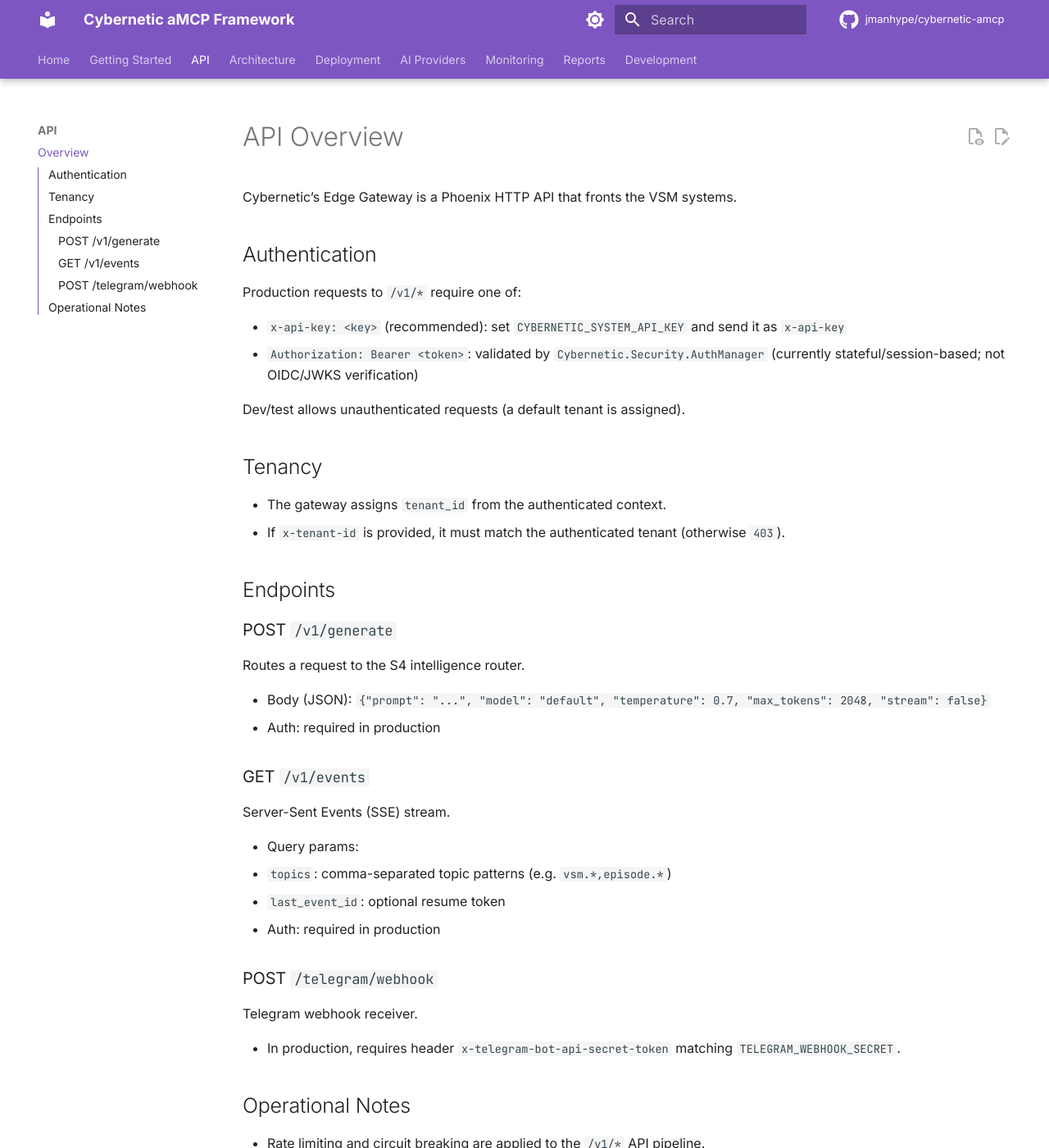
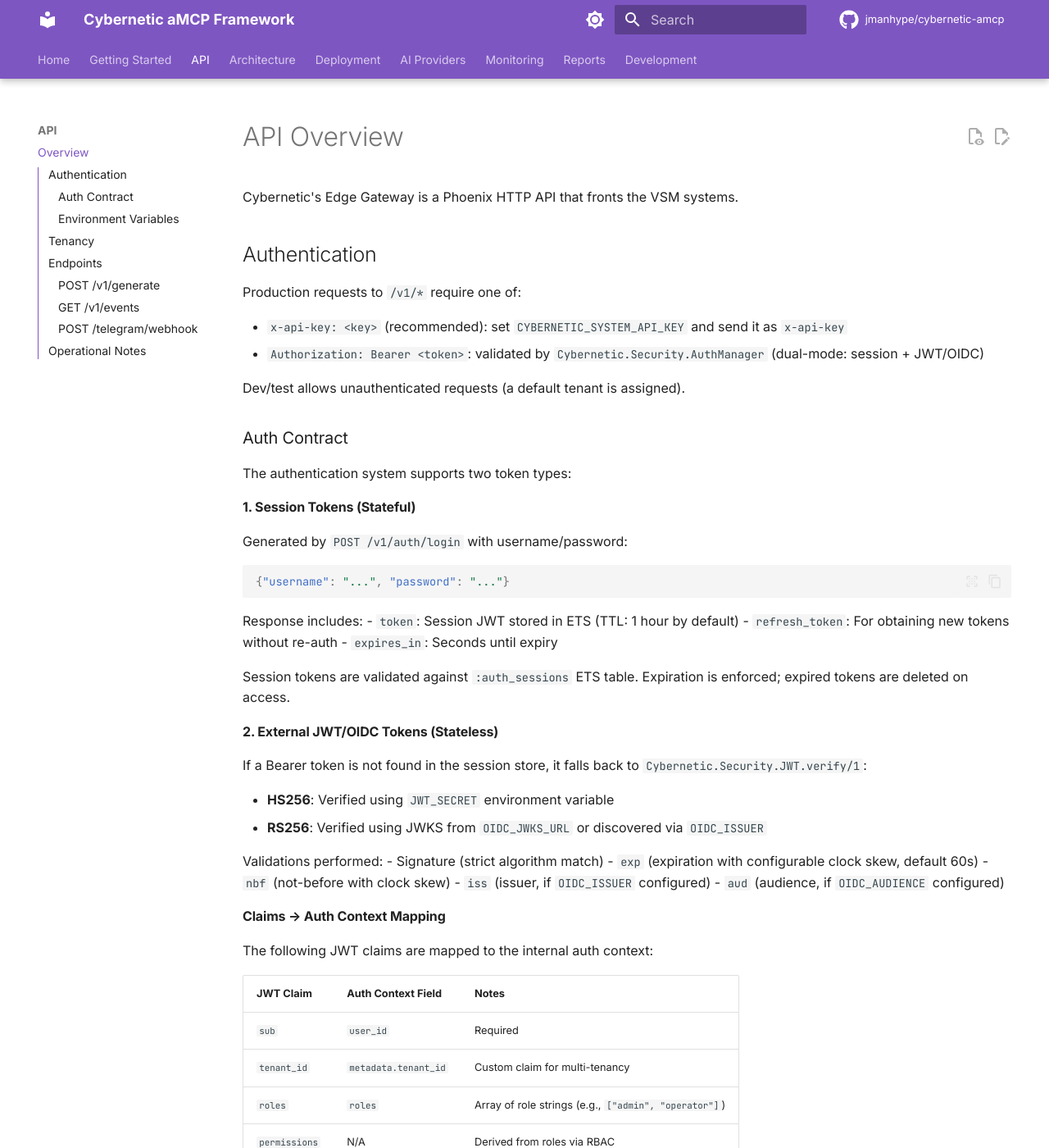
Before and after one commit to jmanhype/cybernetic-amcp, an MkDocs documentation site: the page built from docs/api/overview.md, in a window 1280 px wide and 1400 px high. Shown: the whole window at 82% size. Built offline with MkDocs 1.6.1 and Material for MkDocs 9.7.7, drawn with Linux system fonts in a browser that asks for light colours; comment, search, counter and statistics services are not loaded; some of the changed text lies outside the part shown.

Commit message:
fix(security): senior review P0/P1/P2 hardening round 5
Security (P0):
- New JWKSCache GenServer: ETS :protected (not :public), GenServer-owned
- JWKS/OIDC fetch: strict timeouts (10s receive, 5s connect), max 2 redirects
- HTTPS enforced in prod for JWKS URLs, internal hosts blocked
- Fixed JWT peek_header bug: now decodes JSON from JOSE.JWS.peek_protected
- Auth contract documented in docs/api/overview.md

Performance (P1):
- Argon2 params configurable via :cybernetic, :argon2 config
- CRDT set_neighbours fix: build list first, set once (was per-node)
- DeltaCrdt sync_interval configurable (default 1000ms, was hardcoded 50ms)

Maintainability (P2):
- Git deps pinned to SHAs (hermes_mcp, goldrush, goldrush_elixir)
- JWT verification matrix tests (18 tests for HS256, exp/nbf, iss, aud)

Bug fix:
- JWT.peek_header now decodes JOSE.JWS.peek_protected JSON string

Test status: 807 tests, 0 failures (789 + 18 new JWT tests)

🤖 Generated with [Claude Code](https://claude.com/claude-code)

Co-Authored-By: Claude Opus 4.5 <noreply@anthropic.com>

````diff
--- a/docs/api/overview.md
+++ b/docs/api/overview.md
@@ -1,15 +1,81 @@
 # API Overview
 
-Cybernetic’s Edge Gateway is a Phoenix HTTP API that fronts the VSM systems.
+Cybernetic's Edge Gateway is a Phoenix HTTP API that fronts the VSM systems.
 
 ## Authentication
 
 Production requests to `/v1/*` require one of:
 
 - `x-api-key: <key>` (recommended): set `CYBERNETIC_SYSTEM_API_KEY` and send it as `x-api-key`
-- `Authorization: Bearer <token>`: validated by `Cybernetic.Security.AuthManager` (currently stateful/session-based; not OIDC/JWKS verification)
+- `Authorization: Bearer <token>`: validated by `Cybernetic.Security.AuthManager` (dual-mode: session + JWT/OIDC)
 
 Dev/test allows unauthenticated requests (a default tenant is assigned).
+
+### Auth Contract
+
+The authentication system supports two token types:
+
+#### 1. Session Tokens (Stateful)
+
+Generated by `POST /v1/auth/login` with username/password:
+
+```json
+{"username": "...", "password": "..."}
+```
+
+Response includes:
+- `token`: Session JWT stored in ETS (TTL: 1 hour by default)
+- `refresh_token`: For obtaining new tokens without re-auth
+- `expires_in`: Seconds until expiry
+
+Session tokens are validated against `:auth_sessions` ETS table. Expiration is enforced; expired tokens are deleted on access.
+
+#### 2. External JWT/OIDC Tokens (Stateless)
+
+If a Bearer token is not found in the session store, it falls back to `Cybernetic.Security.JWT.verify/1`:
+
+- **HS256**: Verified using `JWT_SECRET` environment variable
+- **RS256**: Verified using JWKS from `OIDC_JWKS_URL` or discovered via `OIDC_ISSUER`
+
+Validations performed:
+- Signature (strict algorithm match)
+- `exp` (expiration with configurable clock skew, default 60s)
+- `nbf` (not-before with clock skew)
+- `iss` (issuer, if `OIDC_ISSUER` configured)
+- `aud` (audience, if `OIDC_AUDIENCE` configured)
+
+#### Claims → Auth Context Mapping
+
+The following JWT claims are mapped to the internal auth context:
+
+| JWT Claim | Auth Context Field | Notes |
+|-----------|-------------------|-------|
+| `sub` | `user_id` | Required |
+| `tenant_id` | `metadata.tenant_id` | Custom claim for multi-tenancy |
+| `roles` | `roles` | Array of role strings (e.g., `["admin", "operator"]`) |
+| `permissions` | N/A | Derived from roles via RBAC |
+
+If `tenant_id` is not present in claims, it defaults to `user_id` (single-tenant mode).
+
+#### Supported Roles
+
+| Role | Permissions |
+|------|-------------|
+| `admin` | All operations |
+| `operator` | read, write, execute, monitor |
+| `viewer` | read, monitor |
+| `agent` | read, write, execute_limited |
+| `system` | All operations + internal APIs |
+
+### Environment Variables
+
+| Variable | Required | Description |
+|----------|----------|-------------|
+| `JWT_SECRET` | Prod: Yes | Secret for HS256 signing/verification (min 32 chars) |
+| `OIDC_ISSUER` | No | OIDC issuer URL for RS256 (enables JWKS discovery) |
+| `OIDC_JWKS_URL` | No | Direct JWKS URL (alternative to discovery) |
+| `OIDC_AUDIENCE` | No | Expected `aud` claim value |
+| `CYBERNETIC_SYSTEM_API_KEY` | Prod: Yes | API key for `x-api-key` header auth |
 
 ## Tenancy
 
````
Also changed, not shown: 17 other files.
